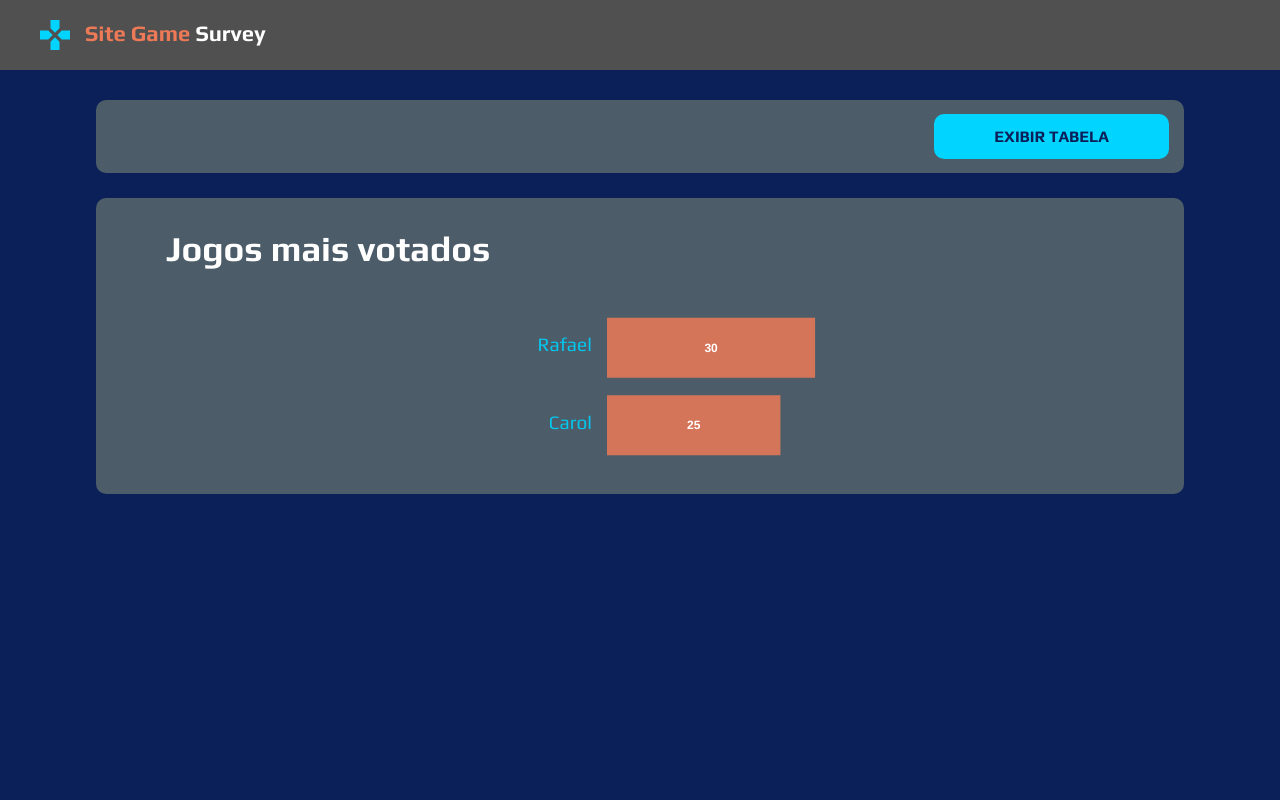
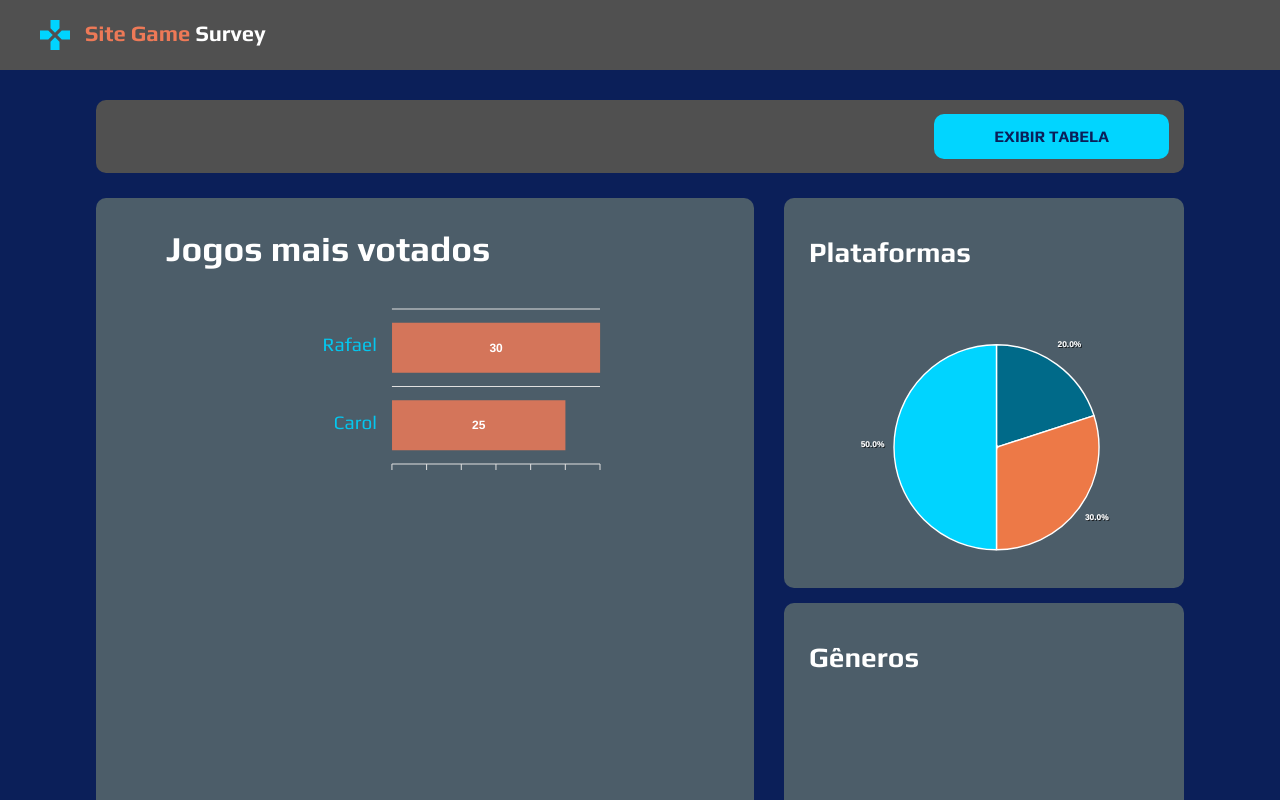
Before and after one commit to rafaelgauderio/java-javascript-games-survey, a React (Create React App) app in the folder frontend/: page /graphics in a window 1280 px wide. Shown: the top 800 px of the page. Built offline with nearby package versions, Linux system fonts and the light colour scheme; a web font is replaced by a local one.

Commit message:
pie graphic with mock data

```diff
--- a/frontend/src/pages/Graphics/index.tsx
+++ b/frontend/src/pages/Graphics/index.tsx
@@ -2,6 +2,8 @@ import Filters from '../../components/Filters';
 import './styles.css';
 import Chart from 'react-apexcharts';
 import { barOptions } from '../../utils/graphic-options';
+
+import {pieOptions} from "../../utils/graphic-options";
 
 export const graphicData = [
     {
@@ -13,7 +15,7 @@ export const graphicData = [
     }
 ]
 
-function Graphics () {
+function Graphics() {
 
     return (
         <>
@@ -36,6 +38,24 @@ function Graphics () {
                             />
                         </div>
                     </div>
+                    <div className="pie-graphics">
+                        <div className="pie-platform-graphic">
+                            <h2 className="pie-graphic-title">
+                                Plataformas
+                            </h2>
+                            <Chart
+                                options={{...pieOptions, labels:["Rafael", "Cláudia", "Larissa"]}}
+                                type="pie"
+                                widht="400"
+                                series={[20,30,50]}
+                            ></Chart>
+                        </div>
+                        <div className="pie-gender-graphic">
+                            <h2 className="pie-graphic-title">
+                                Gêneros
+                            </h2>
+                        </div>
+                    </div>
                 </div>
             </div >
         </>
--- a/frontend/src/pages/Graphics/styles.css
+++ b/frontend/src/pages/Graphics/styles.css
@@ -18,6 +18,33 @@
   font-weight: 700;
   display: block;
   padding-bottom: 10px;
+}
+
+.pie-graphics {
+  color: var(--color-white);
+  width: 400px;
+  margin-left: 30px;
+}
+
+.pie-graphic-title {
+  font-size: 28px;
+}
+
+.pie-platform-graphic {
+  padding-top: 15px;
+  padding-left: 25px;
+  height: 375px;
+  margin-bottom: 15px;
+  background-color: var(--color-dark-gray);
+  border-radius: 10px;
+}
+
+.pie-gender-graphic {
+  padding-top: 15px;
+  padding-left: 25px;
+  height: 375px;
+  background-color: var(--color-dark-gray);
+  border-radius: 10px;
 }
 
 .games-container {
@@ -48,30 +75,3 @@
   background-color: var(--color-light-orange);
   border-radius: 10px;
 }
-
-.charts {
-  color: var(--color-white);
-  width: 400px;
-  margin-left: 30px;
-}
-
-.chart-title {
-  font-size: 28px;
-}
-
-.platform-chart {
-  padding-top: 15px;
-  padding-left: 25px;
-  height: 375px;
-  margin-bottom: 25px;
-  background-color: var(--color-dark-gray);
-  border-radius: 10px;
-}
-
-.gender-chart {
-  padding-top: 15px;
-  padding-left: 25px;
-  height: 375px;
-  background-color: var(--color-dark-gray);
-  border-radius: 10px;
-}
--- a/frontend/src/pages/Records/styles.css
+++ b/frontend/src/pages/Records/styles.css
@@ -59,7 +59,7 @@
 }
 
 .filters-container {
-  background-color: var(--color-dark-gray);
+  background-color: var(--color-darker-gray);
   display: flex;
   justify-content: space-between;
   padding: 14px 15px;
--- a/frontend/src/utils/graphic-options.ts
+++ b/frontend/src/utils/graphic-options.ts
@@ -6,14 +6,14 @@ export const barOptions = {
   },
   colors: ["#ed7957"],
   grid: {
-    show: false,
+    show: true,
   },
   plotOptions: {
     bar: {
       horizontal: true,
       endingShape: "rounded",
       startingShape: "rounded",
-      barHeight: "60px",
+      barHeight: "50px",
     },
   },
   dataLabels: {
@@ -30,7 +30,7 @@ export const barOptions = {
       show: false,
     },
     axisTicks: {
-      show: false,
+      show: true,
     },
   },
   yaxis: [
@@ -47,3 +47,37 @@ export const barOptions = {
     },
   ],
 };
+
+export const pieOptions = {
+  chart: {
+    background: "transparent",
+    foreColor: "red",
+  },
+  colors: ["#006a89", "#ed7947", "#00D4FF", "#ffd6a5"],
+  legend: {
+    show: false,
+  },
+  tooltip: {
+    enabled: true,
+  },
+  labels: {
+    enabled: true,
+    offsetX: "100px",
+    offsetY: "100px",
+    style: {
+      colors: ["#006a89", "#ed7947", "#00D4FF", "#ffd6a5"],
+      fontSize: "20px",
+      fontFamily: "Play, sans-serif",
+      fontWeight: 700,
+    }
+  },
+  plotOptions: {
+    pie: {
+      customScale: 0.7,
+      expandOnClick: false,
+      dataLabels: {
+        offset: 60,
+      },
+    },
+  },
+};
```
